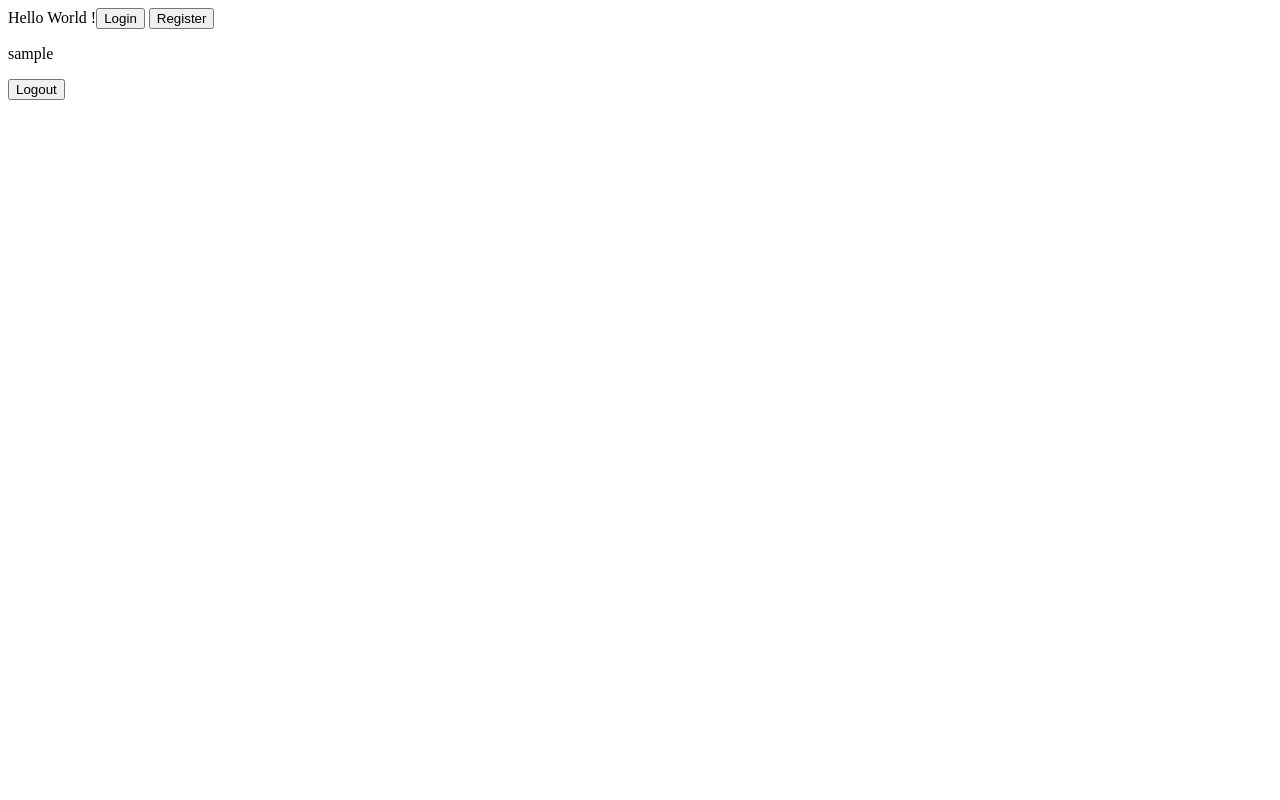
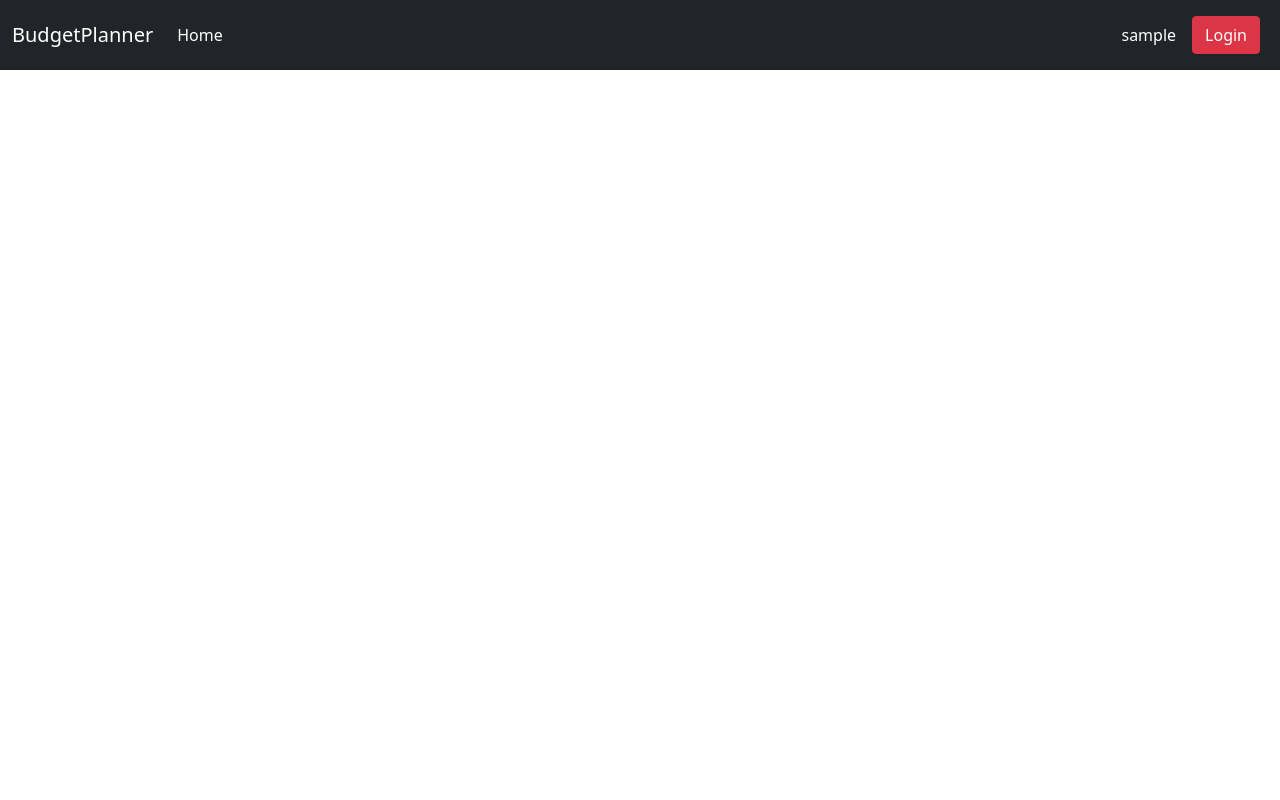
Before and after one commit to CPNV-PRETPI/ROULIN_ANTOINE, a PHP site: page /index.php?action=home in a window 1280 px wide. Run offline with PHP 8.4, Linux system fonts and the light colour scheme; the visitor is signed in with stand-in values (Sample User, id 1).

Commit message:
Modification de la homepage et ajout d'une navbar bootstrap 5

```diff
--- a/controller/userController.php
+++ b/controller/userController.php
@@ -68,4 +68,5 @@ function logoutUser(): void
 {
     $_SESSION = null;
     session_destroy();
+    require_once (dirname(__FILE__)."/../view/home.php");
 }
--- a/view/home.php
+++ b/view/home.php
@@ -1,13 +1,39 @@
 <html>
+<head>
+    <link href="https://cdn.jsdelivr.net/npm/bootstrap@5.0.2/dist/css/bootstrap.min.css" rel="stylesheet" integrity="sha384-EVSTQN3/azprG1Anm3QDgpJLIm9Nao0Yz1ztcQTwFspd3yD65VohhpuuCOmLASjC" crossorigin="anonymous">
+    <script src="https://cdn.jsdelivr.net/npm/bootstrap@5.0.2/dist/js/bootstrap.bundle.min.js" integrity="sha384-MrcW6ZMFYlzcLA8Nl+NtUVF0sA7MsXsP1UyJoMp4YLEuNSfAP+JcXn/tWtIaxVXM" crossorigin="anonymous"></script>
+    <script src="https://cdn.jsdelivr.net/npm/@popperjs/core@2.9.2/dist/umd/popper.min.js" integrity="sha384-IQsoLXl5PILFhosVNubq5LC7Qb9DXgDA9i+tQ8Zj3iwWAwPtgFTxbJ8NT4GN1R8p" crossorigin="anonymous"></script>
+    <script src="https://cdn.jsdelivr.net/npm/bootstrap@5.0.2/dist/js/bootstrap.min.js" integrity="sha384-cVKIPhGWiC2Al4u+LWgxfKTRIcfu0JTxR+EQDz/bgldoEyl4H0zUF0QKbrJ0EcQF" crossorigin="anonymous"></script>
+</head>
 <body>
-<?php
-echo "Hello World !";
-?>
-<a href="../index.php?action=displayLogin"><button>Login</button></a>
-<a href="../index.php?action=displayRegister"><button>Register</button></a>
-<?php if(isset($_SESSION['username'])):?>
-    <p><?= $_SESSION['username'];?></p>
-    <a href="../index.php?action=logout"><button>Logout</button></a>
-<?php endif;?>
+<!-- Nav Bar -->
+<nav class="navbar navbar-expand-lg navbar-dark bg-dark">
+    <div class="container-fluid">
+        <a class="navbar-brand" href="../index.php?action=home">BudgetPlanner</a>
+        <button class="navbar-toggler" type="button" data-bs-toggle="collapse" data-bs-target="#navbarSupportedContent" aria-controls="navbarSupportedContent" aria-expanded="false" aria-label="Toggle navigation">
+            <span class="navbar-toggler-icon"></span>
+        </button>
+        <div class="collapse navbar-collapse" id="navbarSupportedContent">
+            <ul class="navbar-nav me-auto mb-2 mb-lg-0">
+                <li class="nav-item">
+                    <?php if($_GET['action'] == "home"):?>
+                        <a class="nav-link active" aria-current="page" href="../index.php?action=home">Home</a>
+                    <?php else:?>
+                        <a class="nav-link" aria-current="page" href="../index.php?action=home">Home</a>
+                    <?php endif;?>
+
+                </li>
+            </ul>
+            <?php if(isset($_SESSION['username'])):?>
+                <div class="text-white m-2"><?= $_SESSION['username'];?></div>
+                <a href="../index.php?action=logout"><button class="btn btn-danger m-2" type="button">Login</button></a>
+            <?php else:?>
+                <a href="../index.php?action=displayLogin"><button class="btn btn-primary m-2" type="button">Login</button></a>
+                <a href="../index.php?action=displayRegister"><button class="btn btn-primary m-2" type="button">Register</button></a>
+            <?php endif;?>
+        </div>
+    </div>
+</nav>
+<!-- Nav Bar -->
 </body>
 </html>
```
Also changed, not shown: 1 other file.
